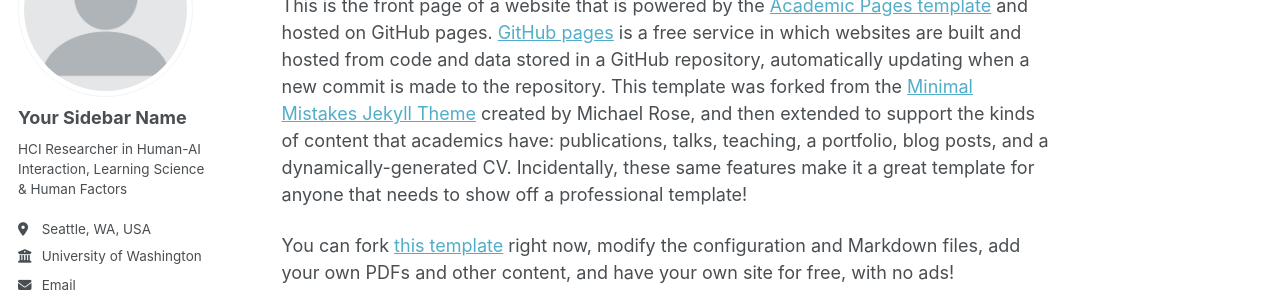
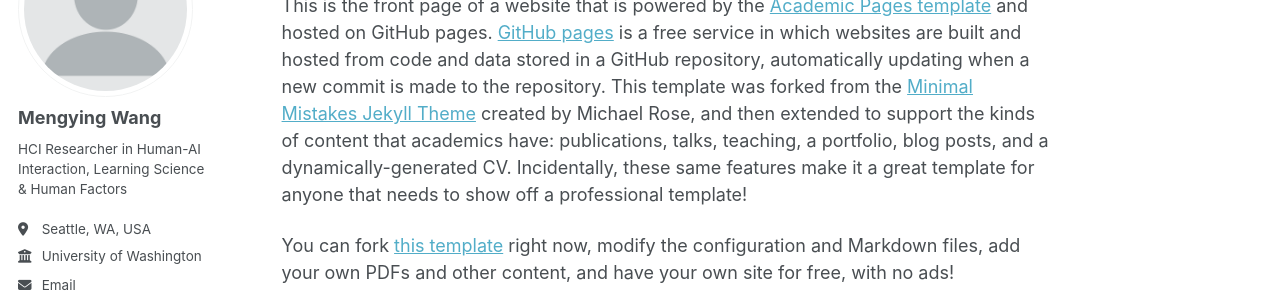
Before and after one commit to mengyingWWW/mengyingWWW.github.io, a Jekyll site: the page built from _pages/about.md, in a window 1280 px wide. Shown: the part 177-477 px from the top of the page. Built offline with Jekyll 4.4.1, drawn with Linux system fonts in a browser that asks for light colours; some web fonts are replaced; a script bundle is joined from its source files by our own code; library files that are not in the unit come from our copies.

Commit message:
Update author name in configuration

```diff
--- a/_config.yml
+++ b/_config.yml
@@ -24,7 +24,7 @@ repository               : "mengyingWWW/mengyingWWW.github.io"
 author:
   # Biographic information
   avatar           : "profile.png"
-  name             : "Your Sidebar Name"
+  name             : "Mengying Wang"
   pronouns         : # example: "she/her"
   bio              : "HCI Researcher in Human-AI Interaction, Learning Science & Human Factors"
   location         : "Seattle, WA, USA"
```
